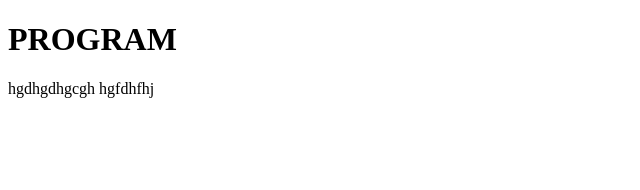
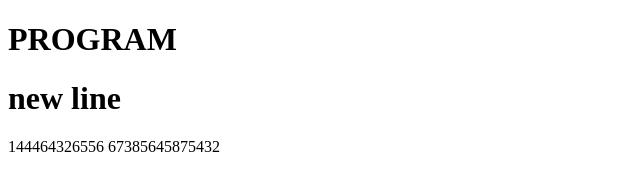
Before and after one commit to RAHULABENNY/sample, a plain HTML site: page index.html in a window 1280 px wide. Shown: the whole page, without its empty margins (0-640 px from the left). Drawn offline with Linux system fonts and the light colour scheme.

Commit message:
Update index.html
updated

```diff
--- a/index.html
+++ b/index.html
@@ -7,9 +7,10 @@
 </head>
 <body>
     <h1>PROGRAM</h1>
+    <h1> new line </h1>
  <p>
-    hgdhgdhgcgh
-    hgfdhfhj
+    144464326556
+    67385645875432
     </p>
 
 </body>
```
